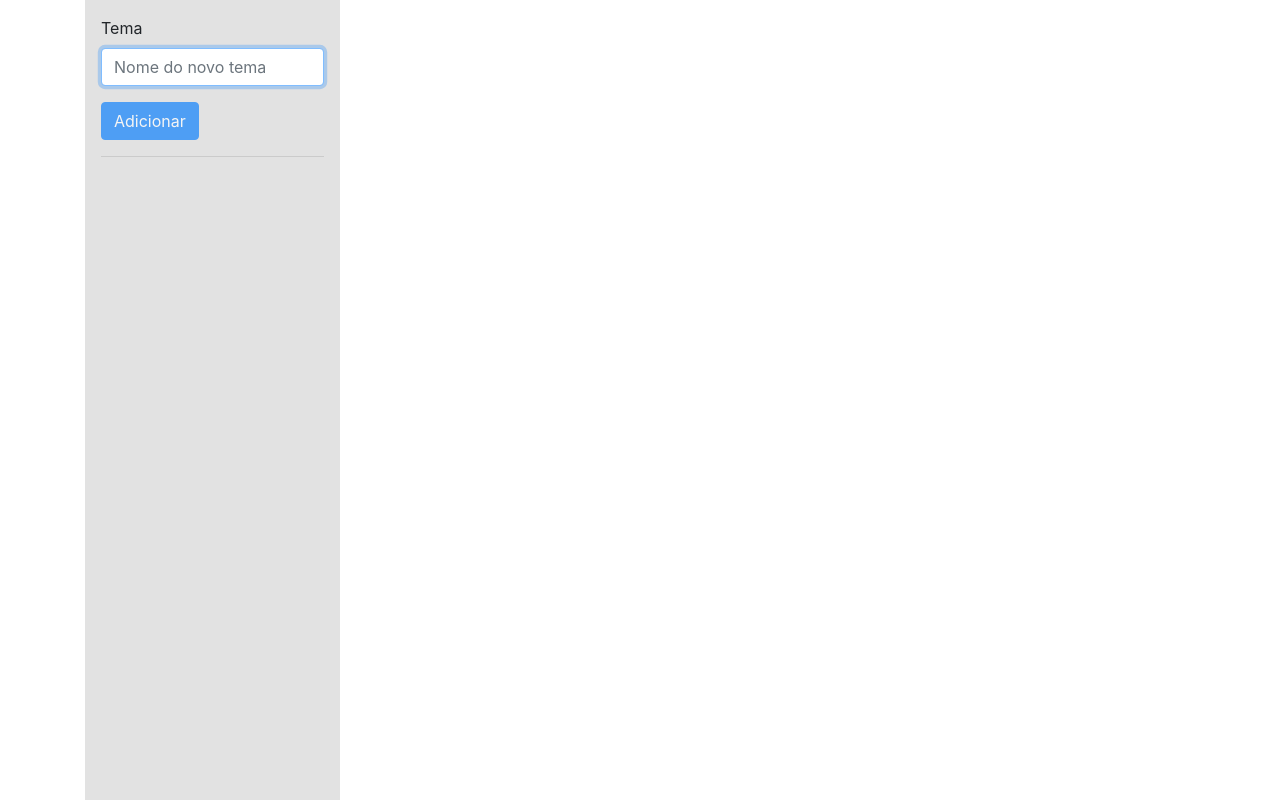
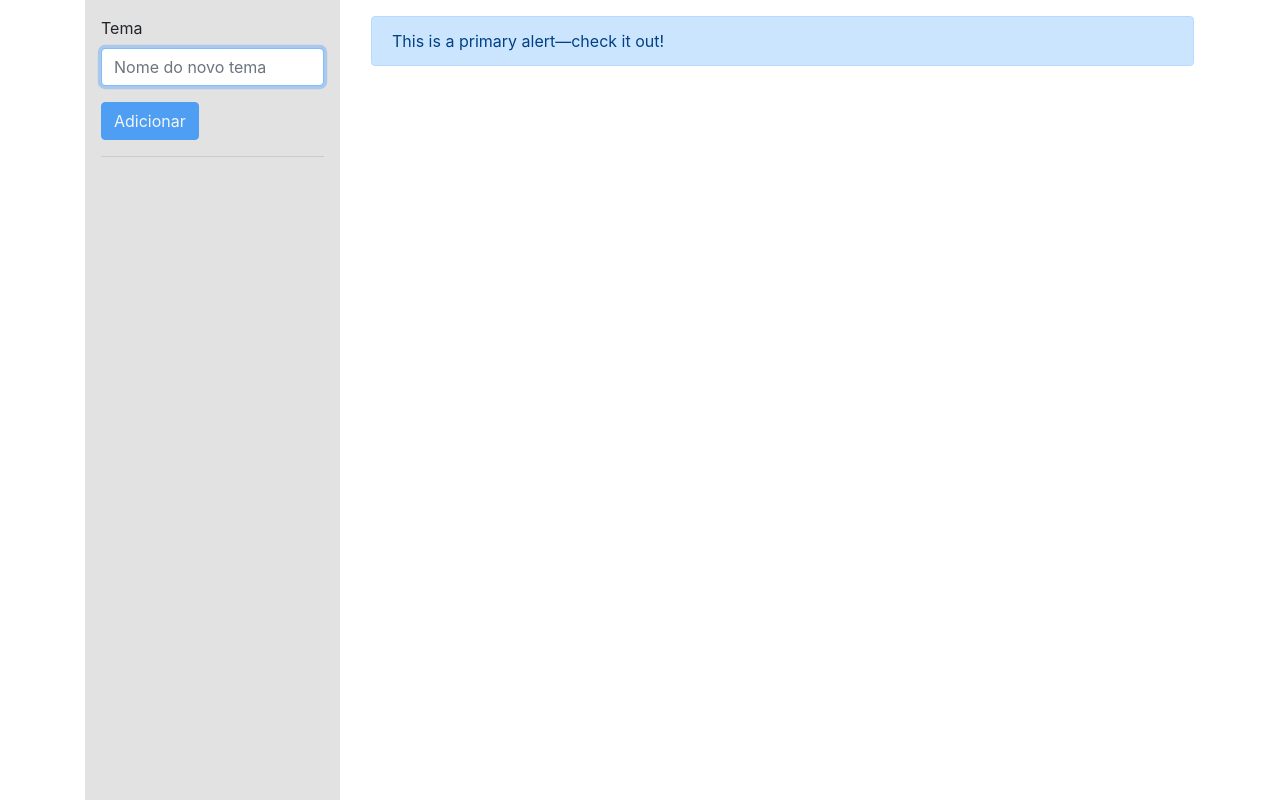
Before and after one commit to ygormagalhaes/roda-da-vida, an Angular app: page /themes in a window 1280 px wide. Built offline with nearby package versions, Linux system fonts and the light colour scheme.

Commit message:
Implementação inicial de componente de alertas

```diff
--- a/src/app/app.component.scss
+++ b/src/app/app.component.scss
@@ -0,0 +1,9 @@
+.notification {
+    position: absolute;
+    width: 200px;
+    height: 30px;
+    margin-top: 20px;
+    border: 1px solid red;
+    z-index: 1;
+
+}
--- a/src/app/home/home.component.html
+++ b/src/app/home/home.component.html
@@ -4,6 +4,7 @@
             <app-sidebar></app-sidebar>
         </div>
         <div class="col-9 p-3">
+            <app-alert></app-alert>
             <router-outlet></router-outlet>
         </div>
     </div>
--- a/src/app/home/home.module.ts
+++ b/src/app/home/home.module.ts
@@ -5,6 +5,7 @@ import { HomeComponent } from './home.component';
 import { SidebarModule } from '../sidebar/sidebar.module';
 import { HomeRoutingModule } from './home.routing';
 import { ThemeDetailModule } from '../theme-detail/theme-detail.module';
+import { AlertModule } from '../shared/alert/alert.module';
 
 @NgModule({
     declarations: [
@@ -14,7 +15,8 @@ import { ThemeDetailModule } from '../theme-detail/theme-detail.module';
         CommonModule,
         SidebarModule,
         HomeRoutingModule,
-        ThemeDetailModule
+        ThemeDetailModule,
+        AlertModule
     ]
 })
 export class HomeModule { }
--- /dev/null
+++ b/src/app/shared/alert/alert.component.html
@@ -0,0 +1,3 @@
+<div class="alert alert-primary" role="alert">
+    This is a primary alert—check it out!
+</div>
```
Also changed, not shown: src/app/shared/alert/alert.component.ts (added, +7 -0 lines), src/app/shared/alert/alert.module.ts (added, +17 -0 lines).
